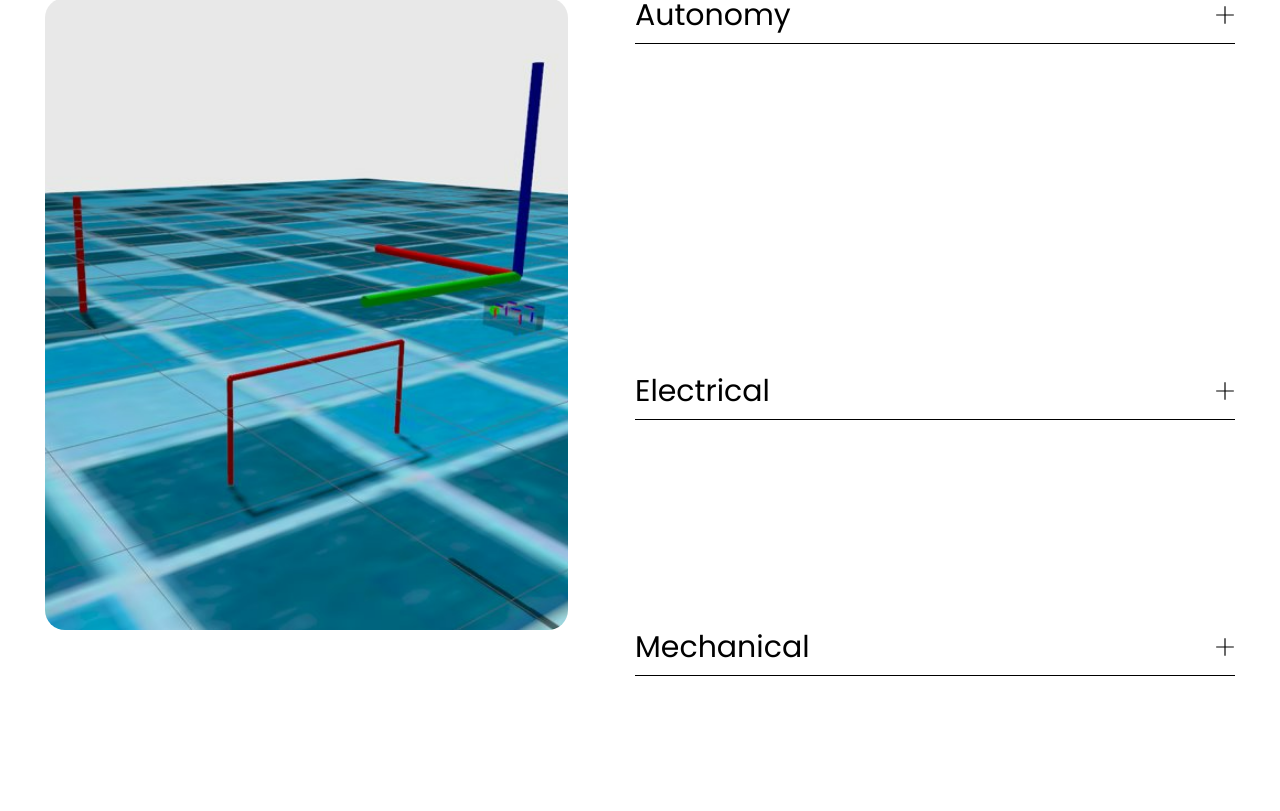
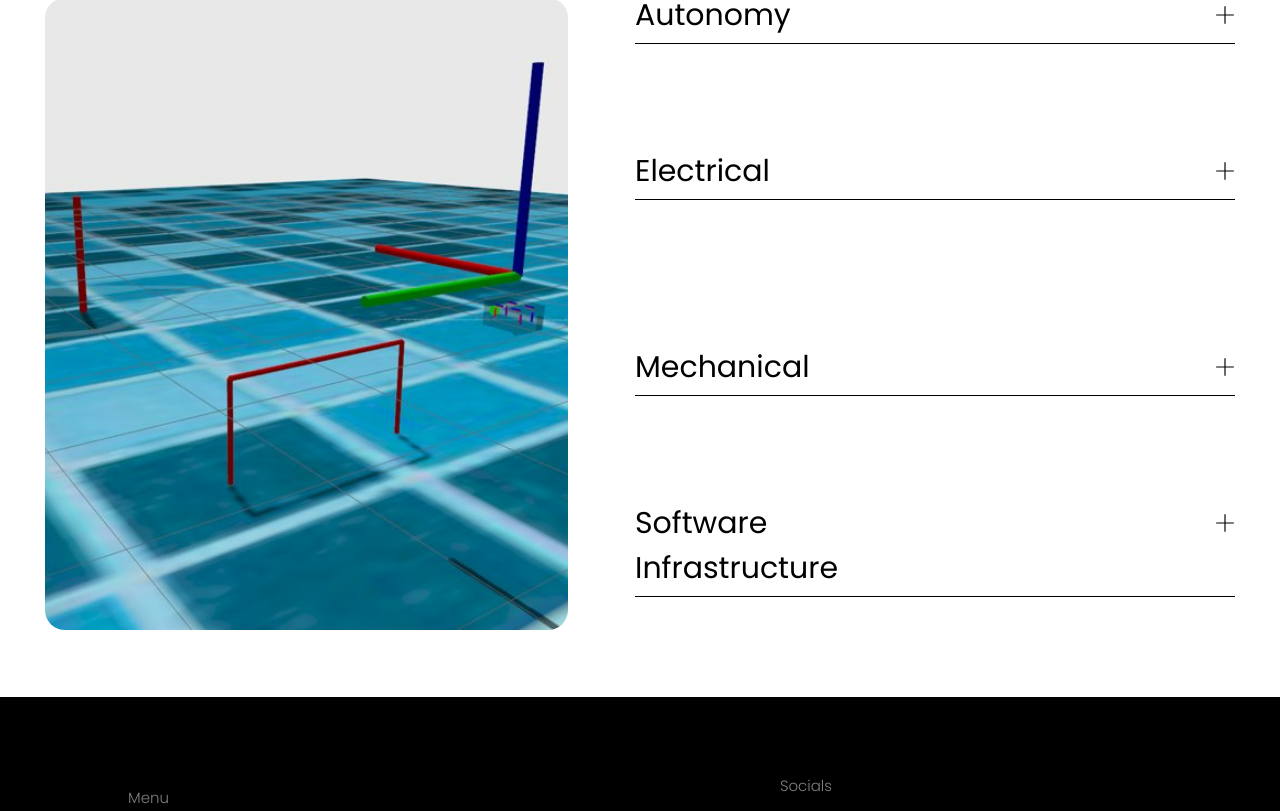
Before and after one commit to Dillon-Barnes/robosub_website, a React (Vite) app in the folder robosubs_website/client/: page / in a window 1280 px wide. Shown: the part 1947-2758 px from the top of the page. Built offline with nearby package versions, Linux system fonts and the light colour scheme.

Commit message:
Added SubteamDropdown component to make Subteam more legible

```diff
--- a/robosubs_website/client/src/components/home/Subteam.tsx
+++ b/robosubs_website/client/src/components/home/Subteam.tsx
@@ -1,139 +1,85 @@
 import React, { useReducer, useRef } from "react";
-import { TfiPlus } from 'react-icons/tfi'
-import {initialState, reducer} from "./about_reducer.ts";
-import {dropdown_content_style_close} from "./about_inline_style.ts";
-import { image_style_mechanical, image_style_electrical, image_style_software, image_style_software_infrastructures } from "./Subteam_Image_style.ts";
+import { initialState, reducer } from "./about_reducer.ts";
+import { dropdown_content_style_close } from "./about_inline_style.ts";
+import {
+    image_style_mechanical,
+    image_style_electrical,
+    image_style_software,
+    image_style_software_infrastructures,
+} from "./Subteam_Image_style.ts";
+import { SubteamDropdown } from "./SubteamDropdown";
 
 export const Subteam: React.FC = () => {
-    const [state, dispatch] = useReducer(reducer, initialState)
-
-    const imageState = useRef(image_style_software)
+    const [state, dispatch] = useReducer(reducer, initialState);
+    const imageState = useRef(image_style_software);
 
     return (
-        <div className='Subteam' id='Subteam'>
-            <div className='Subteam_header'>
+        <div className="Subteam" id="Subteam">
+            <div className="Subteam_header">
                 <h1>Meet the Subteams</h1>
             </div>
-            <div className='Subteam_Content'>
-                <div className='dropdown_image'>
-                    <div className='dropdown_image_inner' style={ imageState.current }></div>
+            <div className="Subteam_Content">
+                <div className="dropdown_image">
+                    <div
+                        className="dropdown_image_inner"
+                        style={imageState.current}
+                    ></div>
                 </div>
-                <div className='dropdowns'>
-                    <button className='subteam_dropdown' onClick={() => {
-                        imageState.current = image_style_software;
-                        state.software == dropdown_content_style_close ? dispatch({type: 1}) : dispatch({type: 5});
-                    }}>
-                        <div className='subteam_dropdown_inner'>
-                            <div className='subteam_title'>
-                                <div className='dropdown_header_container'>
-                                    <p>Autonomy</p>
-                                </div>
-                                <div className='dropdown_icon_container'>
-                                    <p><TfiPlus style={state.software_btn}/></p>
-                                </div>
-                            </div>
-                            <div className='subteam_content' style={ state.software }>
-                                <p>
-                                    The objective of our autonomy team is to design the autonomous code that runs onboard the submarine. The team uses ROS2 (Robot Operating System 2), which is an open source set of Python/C++ libraries specifically geared for robotics software development.
-                                    <br/>
-                                    <br/>
-                                    Since we are a brand new team we aim to focus on only 1 or 2 tasks during the competition, ensuring that we are able to accurately and reliably perform them for points. Additionally, the autonomy team has decided to use the Cube Orange which will be running ArduSub, a flight controller firmware. ArduSub will be able to take care of complex control system and sensor fusion code, allowing us to focus primarily on these key areas:
-                                    <br/>
-                                    <br/>
-                                    • Vision
-                                    <br/>
-                                    • Localization
-                                    <br/>
-                                    • Decision Making
-                                    <br/>
-                                    • Simulation
-                                    <br/>
-                                </p>
-                                <br/>
-                                <p>
-                                    Tools: ROS, Gazebo, Python, C++
-                                </p>
-                            </div>
-                        </div>
-                    </button>
-                    <button className='subteam_dropdown' onClick={() => {
-                        imageState.current = image_style_electrical;
-                        state.electrical == dropdown_content_style_close ? dispatch({type: 2}) : dispatch({type: 5});
-                    }}>
-                        <div className='subteam_dropdown_inner'>
-                            <div className='subteam_title'>
-                                <div className='dropdown_header_container'>
-                                    <p>Electrical</p>
-                                </div>
-                                <div className='dropdown_icon_container'>
-                                    <p><TfiPlus style={state.electrical_btn}/></p>
-                                </div>
-                            </div>
-                            <div className='subteam_content' style={ state.electrical }>
-                                <p>
-                                    The electrical team is responsible for taking all of the software commands and turning them into actions that the motors and other components of the submarine can execute. Our focus this season was primarily researching and looking at previous RoboSub teams’ electrical layouts, acquiring the electrical components that we plan on using, and designing a power distribution board for the submarine. Through the process the members of the electrical team have familiarized ourselves with how to design and order PCBs, as well as coming up with a solid plan that will get us to competition ready next season.
-                                </p>
-                                <br/>
-                                <p>
-                                    Tools & Equipment: Fusion 360, Nvidia Xavier AGX, Stereo Labs Zed Camera
-                                </p>
-                            </div>
-                        </div>
-                    </button>
-                    <button className='subteam_dropdown' onClick={() => {
-                        imageState.current = image_style_mechanical;
-                        state.mechanical == dropdown_content_style_close ? dispatch({type: 3}) : dispatch({type: 5});
-                    }}>
-                        <div className='subteam_dropdown_inner'>
-                            <div className='subteam_title'>
-                                <div className='dropdown_header_container'>
-                                    <p>Mechanical</p>
-                                </div>
-                                <div className='dropdown_icon_container'>
-                                    <p><TfiPlus style={state.mechanical_btn}/></p>
-                                </div>
-                            </div>
-                            <div className='subteam_content' style={ state.mechanical }>
-                                <p>
-                                    The mechanical team designs and fabricates the structural and mechanical components of the AUV, ensuring its integrity, functionality, and performance in challenging underwater conditions. They design and optimize the chassis, manipulators, other critical mechanical elements, ensuring their optimal performance and functionality. They also collaborate closely with the autonomous and electrical teams, integrating their designs and ensuring seamless coordination between mechanical, autonomous, and electrical systems. Through research, design, simulation, and rigorous testing, they contribute to the development of a robust and capable AUV that excels in underwater navigation and tasks.
-                                </p>
-                                <br/>
-                                <p>
-                                    Tools: CAD (Fusion 360), CFD, Waterjet, Laser Cutter, 3D Printer
-                                </p>
-                            </div>
-                        </div>
-                    </button>
-                    <button className='subteam_dropdown' onClick={() => {
-                        imageState.current = image_style_software_infrastructures;
-                        state.software_infrastructure == dropdown_content_style_close ? dispatch({type: 4}) : dispatch({type: 5});
-                    }}>
-                        <div className='subteam_dropdown_inner'>
-                            <div className='subteam_title'>
-                                <div className='dropdown_header_container'>
-                                    <p>Software Infrastructure</p>
-                                </div>
-                                <div className='dropdown_icon_container'>
-                                    <p><TfiPlus style={state.software_infrastructure_btn}/></p>
-                                </div>
-                            </div>
-                            <div className='subteam_content' style={ state.software_infrastructure }>
-                                <br/>
-                                <p>
-                                    The Software Infrastructure subteam's goal is to build tools for Illini
-                                    Robosubs to utilize. As of right now, our team is setting up the team website,
-                                    documentation page, and Illini Robosubs administration page which is exclusive
-                                    to Illini Robosubs members only. This page will allow members to edit the current
-                                    website, as well as do other functionalities like manage transactions/budget, set
-                                    weekly goals, create tasks, etc.
-                                </p>
-                                <br/>
-                                <p>Tools: ReactJS, Typescript, Vite, CSS, NestJS, NodeJS, MongoDB, WikiJS, Docker, NginX</p>
-                            </div>
-                        </div>
-                    </button>
+                <div className="dropdowns">
+                    <SubteamDropdown
+                        name="Autonomy"
+                        description="The objective of our autonomy team is to design the autonomous code that runs onboard the submarine. The team uses ROS2 (Robot Operating System 2), which is an open source set of Python/C++ libraries specifically geared for robotics software development."
+                        tools="ROS, Gazebo, Python, C++"
+                        imageStyle={image_style_software}
+                        stateStyle={state.software}
+                        buttonStyle={state.software_btn}
+                        dispatchTypeOpen={1}
+                        dispatchTypeClose={5}
+                        imageState={imageState}
+                        dispatch={dispatch}
+                        dropdownContentStyleClose={dropdown_content_style_close}
+                    />
+                    <SubteamDropdown
+                        name="Electrical"
+                        description="The electrical team is responsible for taking all of the software commands and turning them into actions that the motors and other components of the submarine can execute. Our focus this season was primarily researching and looking at previous RoboSub teams’ electrical layouts, acquiring the electrical components that we plan on using, and designing a power distribution board for the submarine."
+                        tools="Fusion 360, Nvidia Xavier AGX, Stereo Labs Zed Camera"
+                        imageStyle={image_style_electrical}
+                        stateStyle={state.electrical}
+                        buttonStyle={state.electrical_btn}
+                        dispatchTypeOpen={2}
+                        dispatchTypeClose={5}
+                        imageState={imageState}
+                        dispatch={dispatch}
+                        dropdownContentStyleClose={dropdown_content_style_close}
+                    />
+                    <SubteamDropdown
+                        name="Mechanical"
+                        description="The mechanical team designs and fabricates the structural and mechanical components of the AUV, ensuring its integrity, functionality, and performance in challenging underwater conditions."
+                        tools="CAD (Fusion 360), CFD, Waterjet, Laser Cutter, 3D Printer"
+                        imageStyle={image_style_mechanical}
+                        stateStyle={state.mechanical}
+                        buttonStyle={state.mechanical_btn}
+                        dispatchTypeOpen={3}
+                        dispatchTypeClose={5}
+                        imageState={imageState}
+                        dispatch={dispatch}
+                        dropdownContentStyleClose={dropdown_content_style_close}
+                    />
+                    <SubteamDropdown
+                        name="Software Infrastructure"
+                        description="The Software Infrastructure subteam's goal is to build tools for Illini Robosubs to utilize. As of right now, our team is setting up the team website, documentation page, and Illini Robosubs administration page."
+                        tools="ReactJS, Typescript, Vite, CSS, NestJS, NodeJS, MongoDB, WikiJS, Docker, NginX"
+                        imageStyle={image_style_software_infrastructures}
+                        stateStyle={state.software_infrastructure}
+                        buttonStyle={state.software_infrastructure_btn}
+                        dispatchTypeOpen={4}
+                        dispatchTypeClose={5}
+                        imageState={imageState}
+                        dispatch={dispatch}
+                        dropdownContentStyleClose={dropdown_content_style_close}
+                    />
                 </div>
             </div>
         </div>
-    )
-}
+    );
+};
--- /dev/null
+++ b/robosubs_website/client/src/components/home/SubteamDropdown.tsx
@@ -0,0 +1,60 @@
+import React from "react";
+import { TfiPlus } from "react-icons/tfi";
+
+interface SubteamDropdownProps {
+    name: string;
+    description: string;
+    tools: string;
+    imageStyle: React.CSSProperties;
+    stateStyle: React.CSSProperties;
+    buttonStyle: React.CSSProperties;
+    dispatchTypeOpen: number;
+    dispatchTypeClose: number;
+    imageState: React.MutableRefObject<React.CSSProperties>;
+    dispatch: React.Dispatch<any>;
+    dropdownContentStyleClose: React.CSSProperties;
+}
+
+export const SubteamDropdown: React.FC<SubteamDropdownProps> = ({
+    name,
+    description,
+    tools,
+    imageStyle,
+    stateStyle,
+    buttonStyle,
+    dispatchTypeOpen,
+    dispatchTypeClose,
+    imageState,
+    dispatch,
+    dropdownContentStyleClose,
+}) => {
+    return (
+        <button
+            className="subteam_dropdown"
+            onClick={() => {
+                imageState.current = imageStyle;
+                stateStyle === dropdownContentStyleClose
+                    ? dispatch({ type: dispatchTypeOpen })
+                    : dispatch({ type: dispatchTypeClose });
+            }}
+        >
+            <div className="subteam_dropdown_inner">
+                <div className="subteam_title">
+                    <div className="dropdown_header_container">
+                        <p>{name}</p>
+                    </div>
+                    <div className="dropdown_icon_container">
+                        <p>
+                            <TfiPlus style={buttonStyle} />
+                        </p>
+                    </div>
+                </div>
+                <div className="subteam_content" style={stateStyle}>
+                    <p>{description}</p>
+                    <br />
+                    <p>Tools: {tools}</p>
+                </div>
+            </div>
+        </button>
+    );
+};
--- a/robosubs_website/client/src/components/navbar/Navbar.tsx
+++ b/robosubs_website/client/src/components/navbar/Navbar.tsx
@@ -78,7 +78,7 @@
               <Link className='menu_option_val' to='/'><h3>01</h3><h2>HOME</h2></Link>
               <Link className='menu_option_val' to='/robots'><h3>02</h3><h2>ROBOTS</h2></Link>
               <Link className='menu_option_val' to='/sponsors'><h3>03</h3><h2>SPONSORS</h2></Link>
-              <Link className='menu_option_val' to='/members'><h3>04</h3><h2>MEMBER</h2></Link>
+              <Link className='menu_option_val' to='/members'><h3>04</h3><h2>MEMBERS</h2></Link>
               <a className='menu_option_val' href='https://wiki.illinirobosub.com'><h3>05</h3><h2>DOCS</h2></a>
               <Link className='menu_option_val' to='/contact'><h3>06</h3><h2>CONTACT</h2></Link>
             </div>
```
Also changed, not shown: robosubs_website/client/src/components/home/Subteam_Image_style.ts (line endings or trailing spaces), 2 other files (tests, documents, lock files or other folders).
